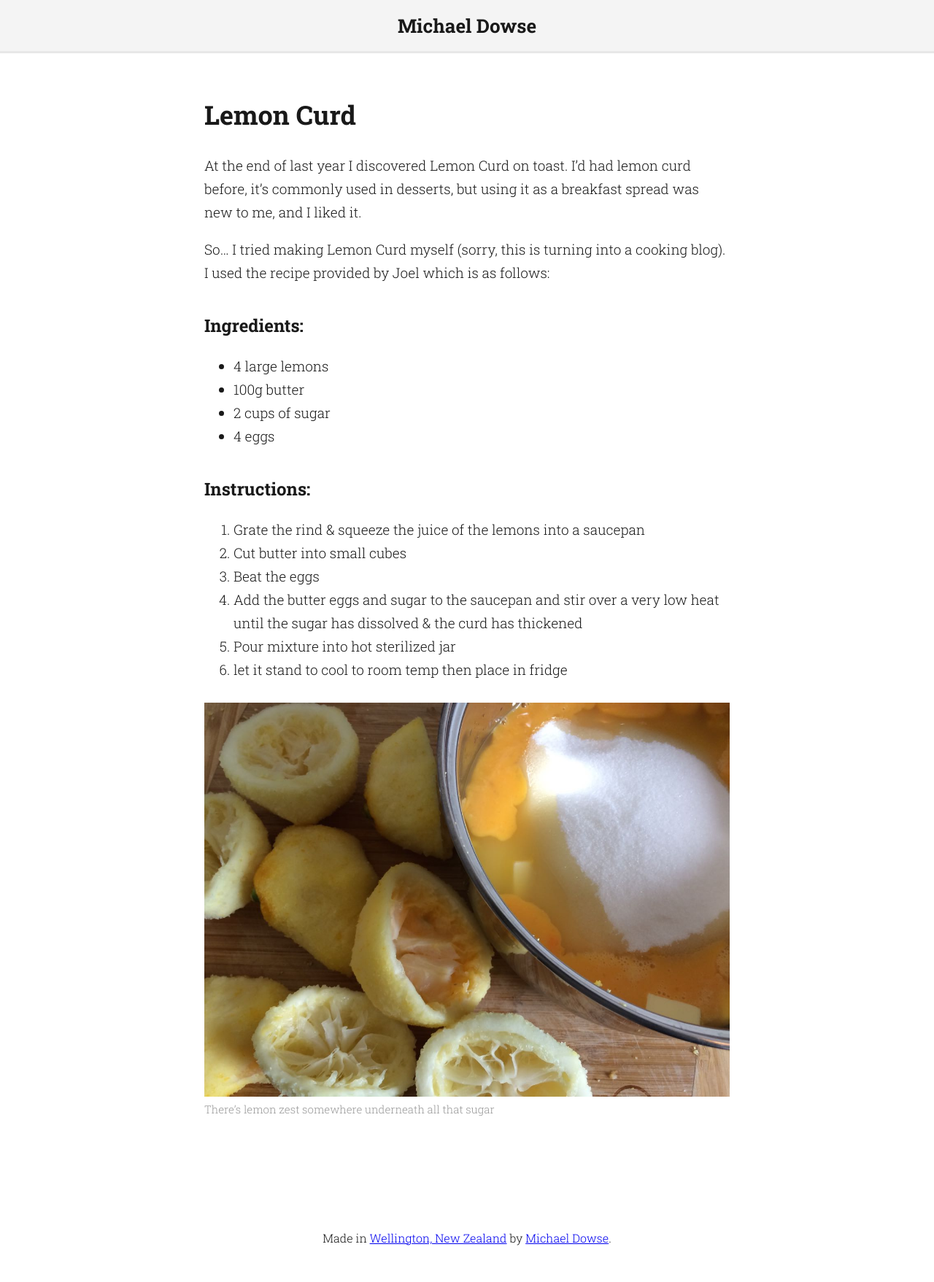
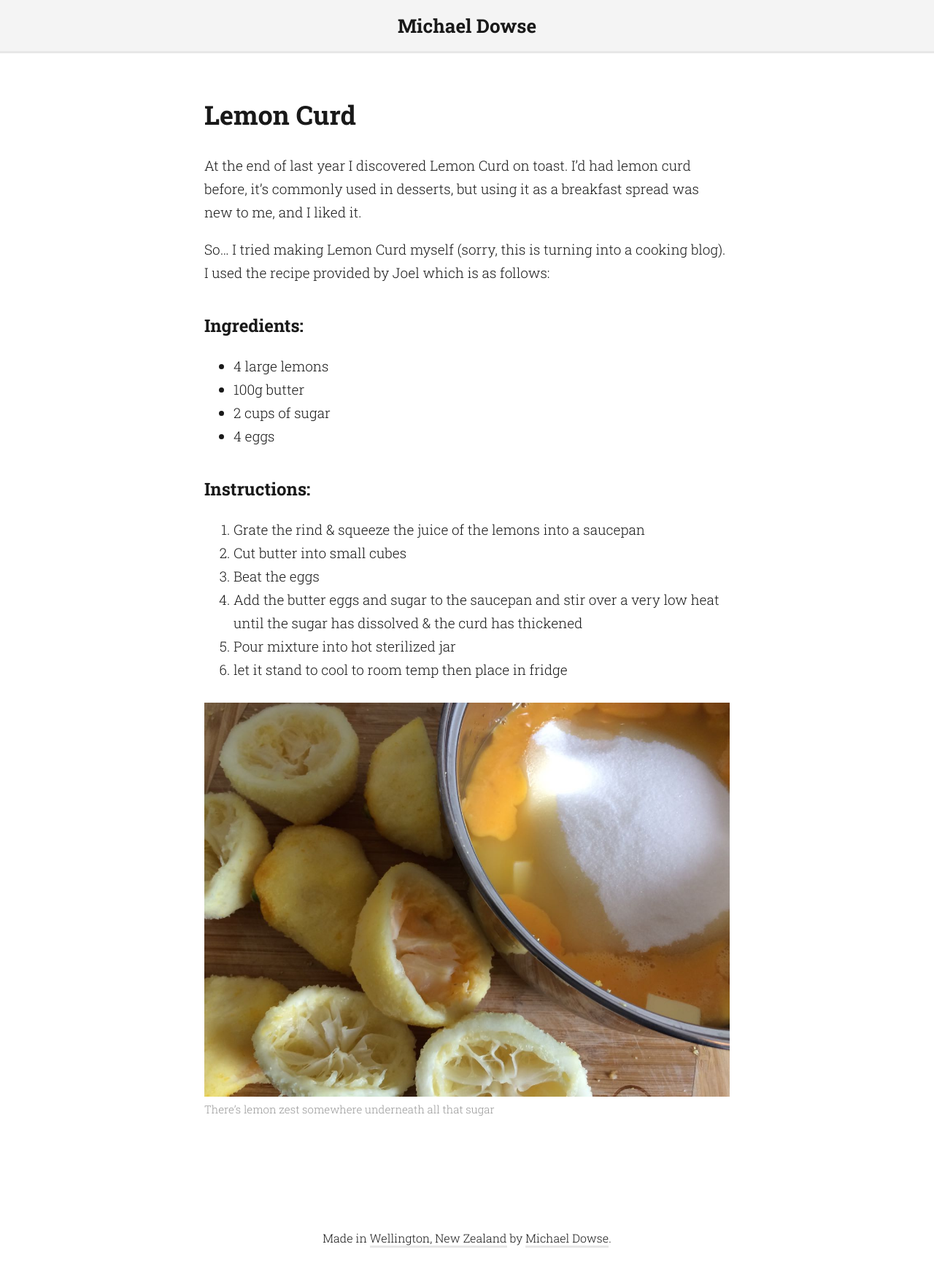
Before and after one commit to MichaelDowse/michaeldowse.github.io, a Jekyll site: the page built from drafts/2014-10-26-lemon-curd.markdown, in a window 1280 px wide. Shown: the whole page at 73% size. Built offline with Jekyll 4.4.1, drawn with Linux system fonts in a browser that asks for light colours.

Commit message:
Style fixes

```diff
--- a/css/site.css
+++ b/css/site.css
@@ -68,13 +68,13 @@
   line-height: 32px;
 }
 
-p a {
+p a, .pagination a, footer a {
   color: #191919;
   text-decoration: none;
-  border-bottom: 2px solid #ddd;
+  border-bottom: 3px solid #e7e7e7;
 }
-p a:hover {
-  border-bottom: 2px solid #FC6; /*#009F50;*/
+p a:hover, .pagination a:hover, footer a:hover {
+  border-bottom: 3px solid #F66; /*#009F50;*/
 }
 
 .container {
@@ -90,16 +90,9 @@
 }
 
 .pagination a {
-  text-decoration: none;
-  border-bottom: 2px solid #ddd;
-  color: #191919;
   font-size: 20px;
   font-weight: bold;
 }
-.pagination a:hover {
-  border-bottom: 2px solid #009F50;
-}
-
 .pagination .older {
   float: right;
 }
```
Also changed, not shown: 2 other files.
